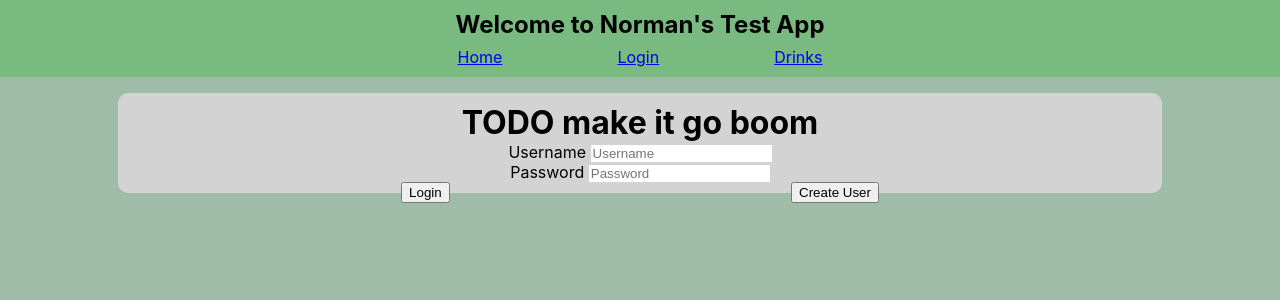
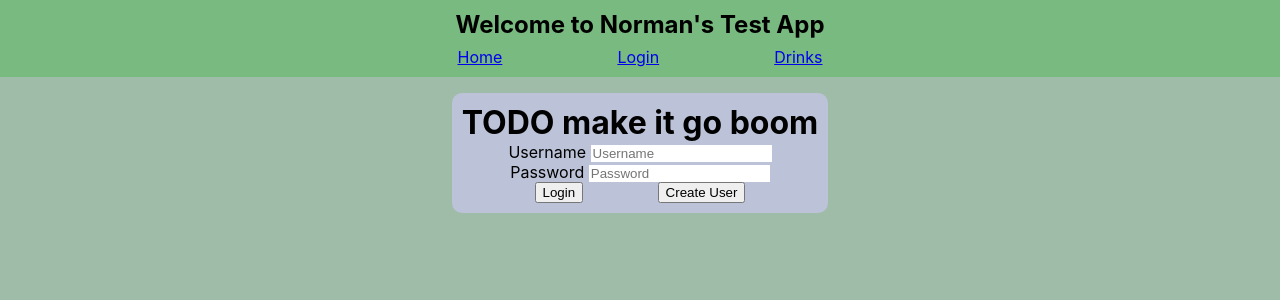
Before and after one commit to normanjli/testpage, a React (Create React App) app in the folder client/: page /login in a window 1280 px wide. Shown: the top 300 px of the page. Built offline with nearby package versions, Linux system fonts and the light colour scheme.

Commit message:
fixed login

```diff
--- a/client/src/index.css
+++ b/client/src/index.css
@@ -73,12 +73,13 @@ input{
 .login{
   display: flex;
   flex-direction: column;
-  background-color: lightgray;
-  max-width: 80vw;
+  background-color: #c5c5e7c5;
+  width:fit-content;
+  max-width: 100vw;
   padding:10px;
   align-items: center;
   justify-content: space-between;
-  height: 10vh;
+  height: fit-content;
   margin-top: 10px;
   border-radius: 10px;
 }
@@ -153,9 +154,6 @@ input{
 input{
   border:none;
 }
-input:focus{
-  border:none;
-}
 .searchdrinkinput{
   width: 30vw;
 }
```
